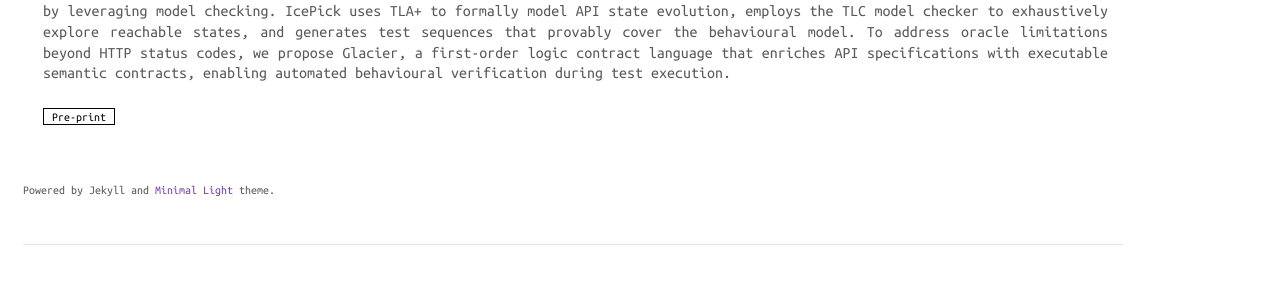
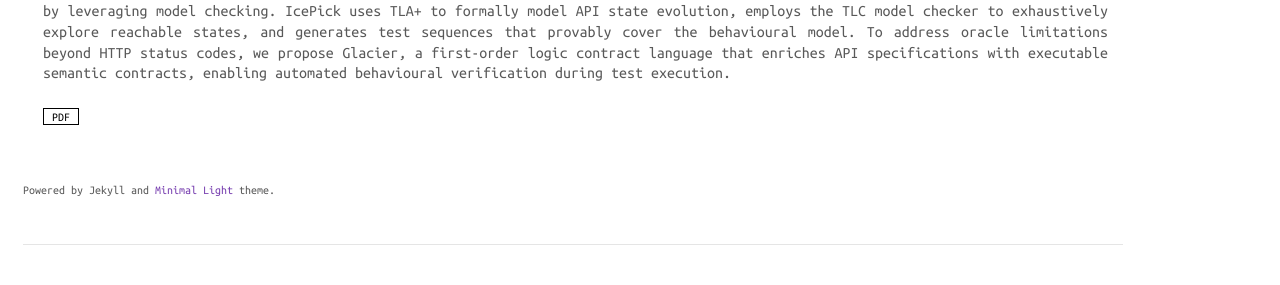
Before and after one commit to acm-ribeiro/acm-ribeiro.github.io, a Jekyll site: the page built from publications.md, in a window 1280 px wide. Shown: the part 864-1149 px from the top of the page. Built offline with Jekyll 4.4.1, drawn with Linux system fonts in a browser that asks for light colours; nearby versions of some CDN libraries; a style sheet for code colours, icons or effects is not loaded.

Commit message:
update publications page

```diff
--- a/publications.md
+++ b/publications.md
@@ -19,7 +19,7 @@ layout: homepage
 <div class="pub-row">
   <div class="col-sm-9" style="position: relative; padding-right: 15px; padding-left: 20px;">
     <div class="title">
-      <a href="https://arxiv.org/abs/2604.08633">Systematic API Testing Through Model Checking and Executable Contracts</a>
+      <a href="https://ieeexplore.ieee.org/abstract/document/11600549">Systematic API Testing Through Model Checking and Executable Contracts</a>
     </div>
     <div class="author">
       <strong>Ana Catarina Ribeiro</strong>, Margarida Mamede, Carla Ferreira
@@ -31,7 +31,7 @@ layout: homepage
       <p>Automated black-box testing of APIs typically relies on interface specifications that define available operations and data schemas, but offer limited or no behavioural semantics. This semantic gap amplifies the test-oracle problem and limits the generation of effective, stateful call sequences. We introduce IcePick, a framework that achieves systematic state-space coverage for API testing by leveraging model checking. IcePick uses TLA+ to formally model API state evolution, employs the TLC model checker to exhaustively explore reachable states, and generates test sequences that provably cover the behavioural model. To address oracle limitations beyond HTTP status codes, we propose Glacier, a first-order logic contract language that enriches API specifications with executable semantic contracts, enabling automated behavioural verification during test execution.</p>
     </div>
     <div class="links">
-      <a href="https://arxiv.org/pdf/2604.08633" class="btn btn-sm z-depth-0" role="button" target="_blank" style="font-size:12px;">Pre-print</a>
+      <a href="https://ieeexplore.ieee.org/stamp/stamp.jsp?tp=&arnumber=11600549" class="btn btn-sm z-depth-0" role="button" target="_blank" style="font-size:12px;">PDF</a>
     </div>
   </div>
 </div>
```
